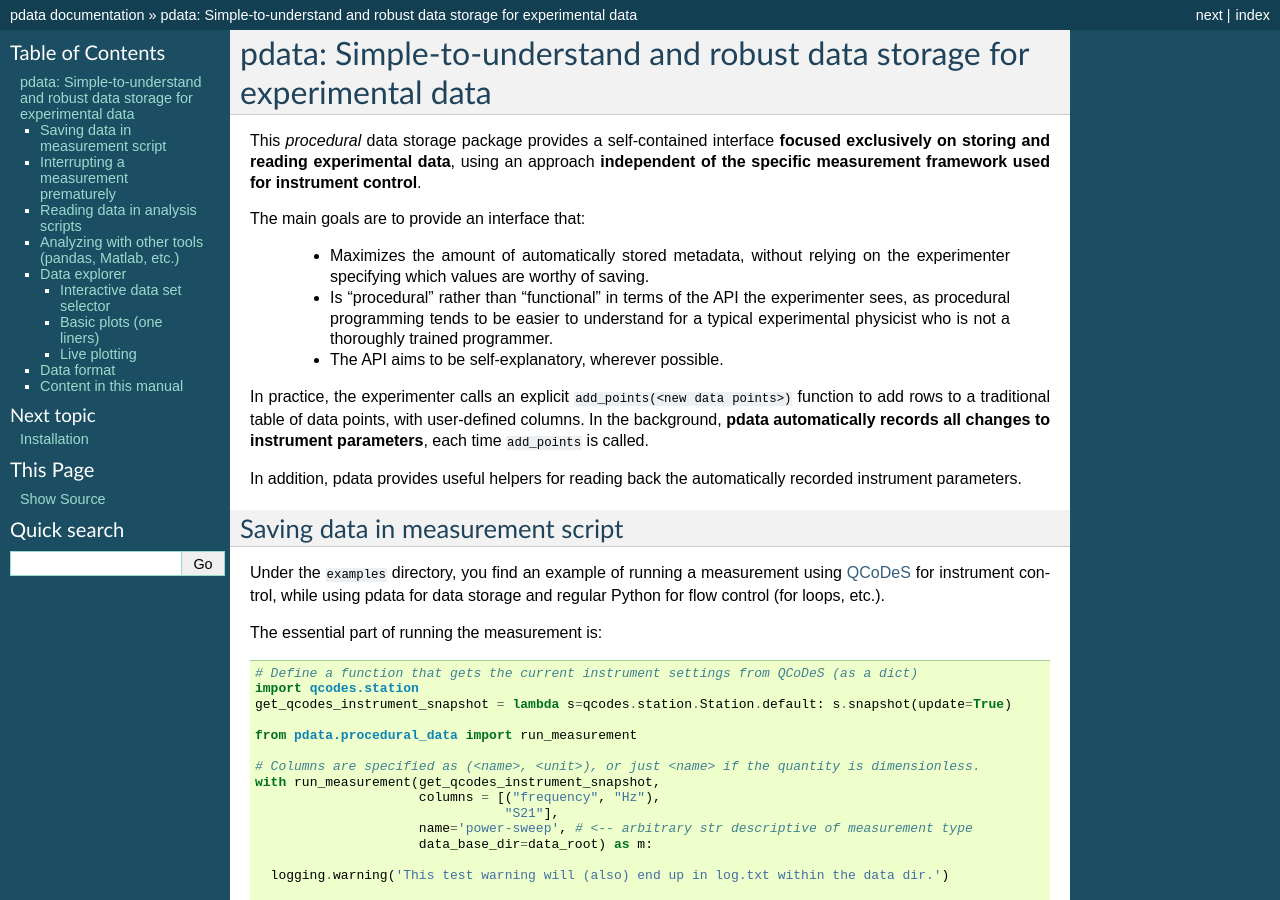
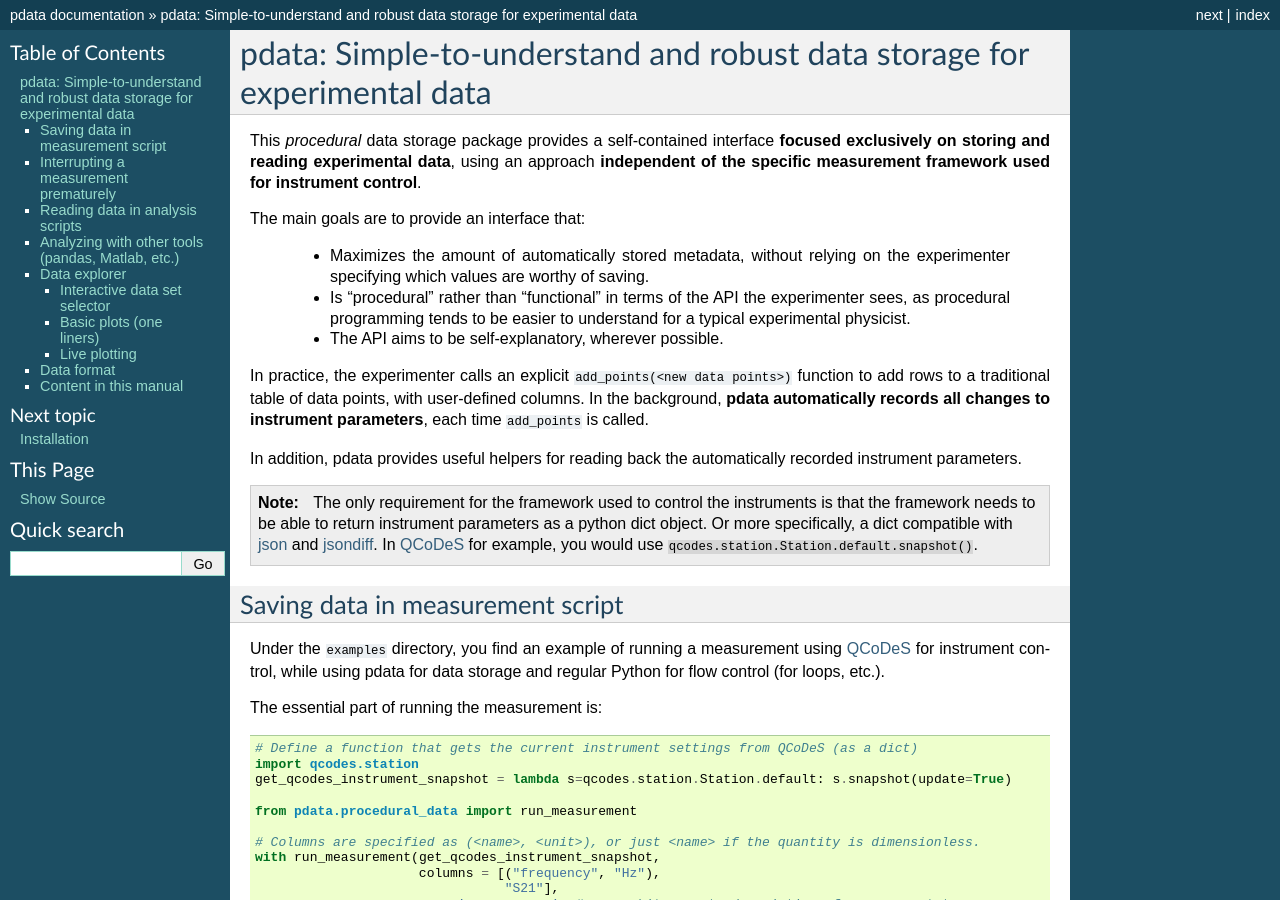
Before and after one commit to govenius/pdata, a Sphinx documentation site: the page built from docs/index.rst, in a window 1280 px wide and 900 px high. Built offline with Sphinx 7.4.7, drawn with Linux system fonts in a browser that asks for light colours; the version number could not be read and is left out.

Commit message:
Explain requirements on framework used for instrument control.

```diff
--- a/docs/index.rst
+++ b/docs/index.rst
@@ -14,7 +14,7 @@ framework used for instrument control**.
 The main goals are to provide an interface that:
 
   * Maximizes the amount of automatically stored metadata, without relying on the experimenter specifying which values are worthy of saving.
-  * Is "procedural" rather than "functional" in terms of the API the experimenter sees, as procedural programming tends to be easier to understand for a typical experimental physicist who is not a thoroughly trained programmer.
+  * Is "procedural" rather than "functional" in terms of the API the experimenter sees, as procedural programming tends to be easier to understand for a typical experimental physicist.
   * The API aims to be self-explanatory, wherever possible.
 
 In practice, the experimenter calls an explicit :code:`add_points(<new
@@ -25,6 +25,15 @@ time :code:`add_points` is called.
 
 In addition, pdata provides useful helpers for reading back the
 automatically recorded instrument parameters.
+
+.. note:: The only requirement for the framework used to control the
+          instruments is that the framework needs to be able to return
+          instrument parameters as a python dict object. Or more
+          specifically, a dict compatible with `json
+          <https://docs.python.org/3/library/json.html>`_ and
+          `jsondiff <https://pypi.org/project/jsondiff/>`_. In `QCoDeS
+          <https://github.com/QCoDeS/Qcodes>`_ for example, you would
+          use :code:`qcodes.station.Station.default.snapshot()`.
 
 Saving data in measurement script
 ---------------------------------
```
